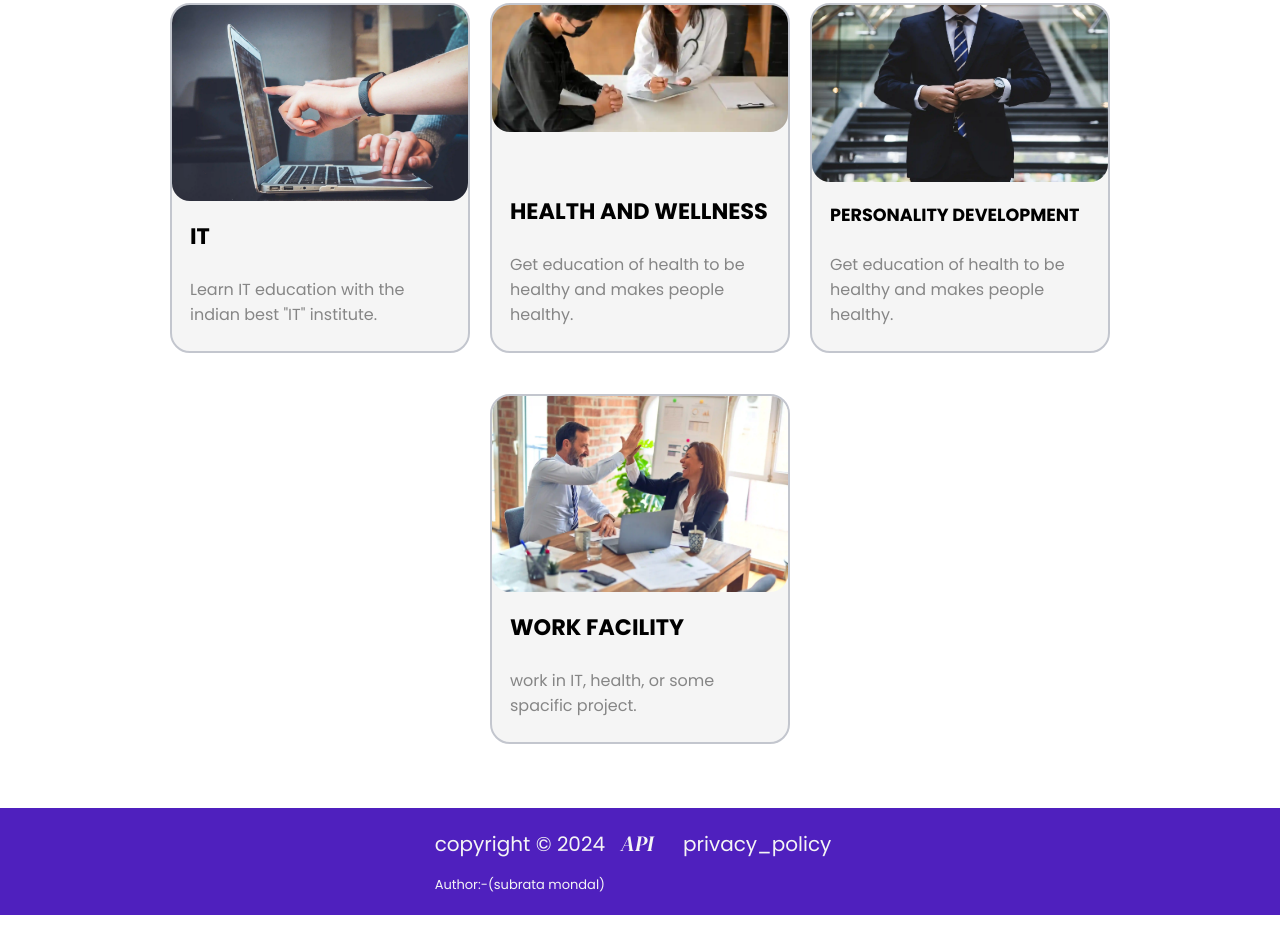
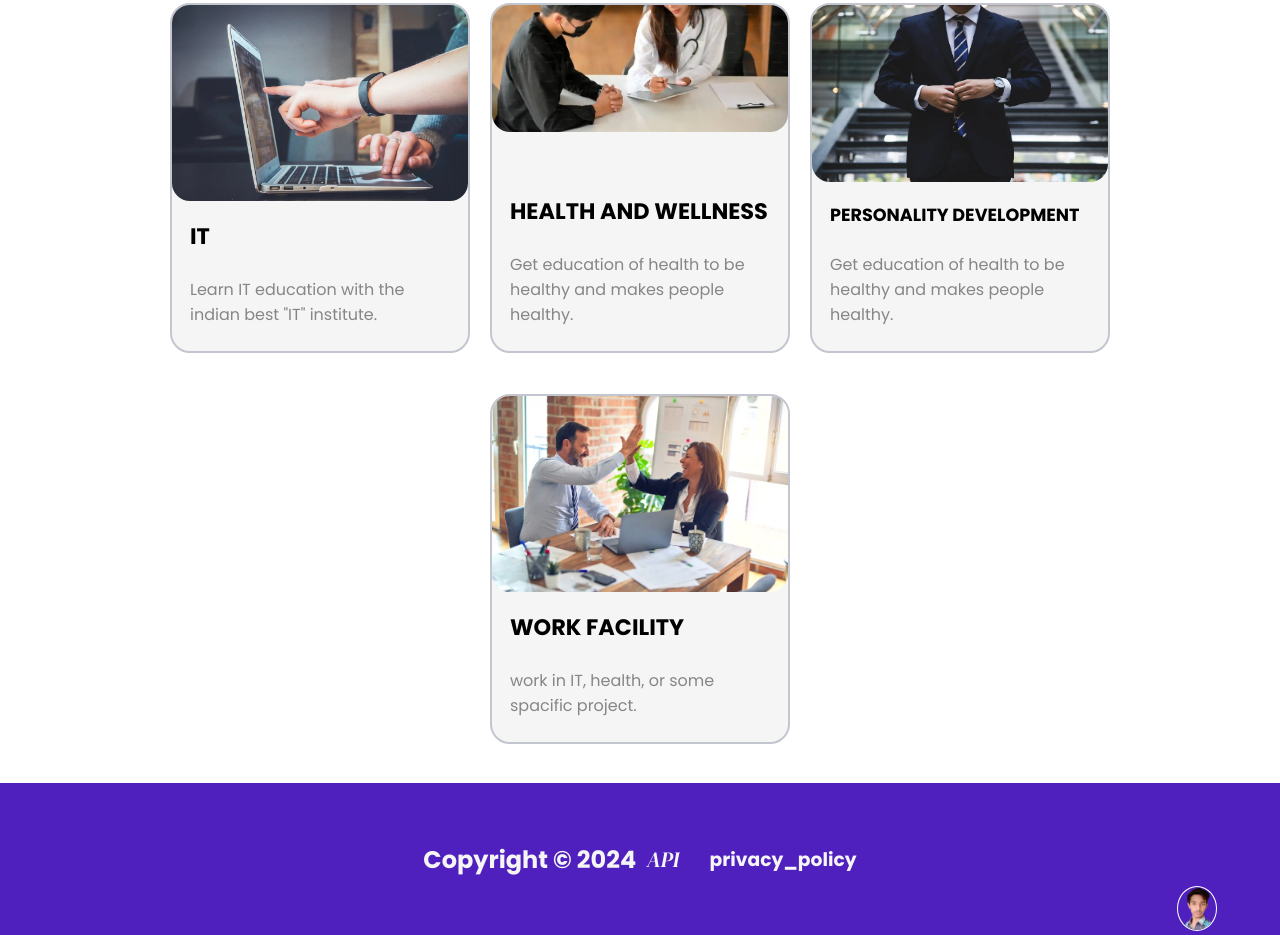
Before and after one commit to subratamondal1029/api-project, a plain HTML site: page index.html in a window 1280 px wide. Shown: the part 533-1468 px from the top of the page. Drawn offline with nearby package versions, Linux system fonts and the light colour scheme; a web font is replaced by a local one.

Commit message:
footer styling complete

```diff
--- a/css-files/home.css
+++ b/css-files/home.css
@@ -79,6 +79,7 @@ text-align: center;
     justify-content: center;
     flex-wrap: wrap;
     gap: 0 20px;
+    padding-bottom: 20px;
 }
 #catagories .cata_container {
     width: 100%;
--- a/css-files/style.css
+++ b/css-files/style.css
@@ -25,7 +25,7 @@ a {
   --HFcolor: whitesmoke;
   --listcolor: #ebdede;
   --HFbgcolor: rgb(79, 32, 190);
-  --hovercolor: rgb(59, 173, 207);
+  --hovercolor: rgb(20, 238, 238);
   --hoverBGcolor: rgb(0 67 255);
 }
 
@@ -194,41 +194,65 @@ main {
 }
 
 /* footer styling */
+footer{
+  background-color: var(--HFbgcolor);
+  color: var(--HFcolor);
+  width: 100vw;
+  height: 19vh;
+  position: absolute;
+  bottom: 0;
+  display: flex;
+  justify-content: center;
+  align-items: center;
+  gap: 20px;
+}
 
-footer {
-  position: absolute;
-  width: 100vw;
-  bottom: 0;
+#copyRight{
+  display: flex;
+  justify-content: center;
+  align-items: center;
 }
-footer nav {
-  background-color: var(--HFbgcolor);
-  padding: 20px;
-  display: flex;
-  flex-direction: column;
-  place-content: center;
-  flex-wrap: wrap;
+
+#privacyPolicy{
+color: var(--HFcolor);
 }
-footer nav a {
-  color: var(--HFcolor);
-  transition: all .2s linear;
-}
-footer nav a:hover {
+
+#privacyPolicy:hover{
   color: var(--hovercolor);
 }
-.copyright {
-  font-size: 20px;
-  box-sizing: border-box;
-  margin: auto;
-  color: var(--HFcolor);
-}
-footer nav .link {
-  padding: 0px 14px;
+
+#author{
+  width: 100px;
+  height: 75px;
+  color: #ebdede;
+  position: absolute;
+  bottom: 4px;
+  right: 33px;
+  display: flex;
+  justify-content: center;
+  align-items: flex-end;
+  gap: 5px;
 }
 
-/* author styling */
+#author img{
+  width: 40px;
+  border-radius: 50%;
+  border: 1px solid #fff;
+  position: relative;
+  z-index: 2;
+}
 
-footer nav .author {
-  margin-top: 16px;
-  font-size: 13px;
-  display: block;
+#tooltip{
+  position: absolute;
+  top: 10px;
+  opacity: 0;
+  font-size: 18px;
+  font-weight: bold;
+  z-index: 1;
+  transition: all .2s ease-out;
 }
+
+#author img:hover + #tooltip{
+  top: -5px;
+  opacity: 1;
+}
--- a/index.html
+++ b/index.html
@@ -24,7 +24,7 @@
         <nav>
             <span class="logo">API</span>
             <ul>
-                <li class="nav-hide"><a href="#">Home</a></li>
+                <li class="nav-hide"><a href="#" class="active">Home</a></li>
                 <li class="nav-hide"><a href="#cataheading">Catagories</a></li>
                 <li class="nav-hide"><a href="html-files/contact.html">Contact Us</a></li>
             </ul>
@@ -36,7 +36,7 @@
         <nav id="sidenav">
             <img src="media/images/close.webp" alt="..." id="close">
             <ul>
-                <li><a href="#">Home</a></li>
+                <li><a href="#" class="active">Home</a></li>
                 <li><a href="#cataheading">Catagories</a></li>
                 <li><a href="html-files/contact.html">Contact Us</a></li>
             </ul>
@@ -118,21 +118,18 @@
 
     </main>
     <footer>
-        <nav>
-            <span class="copyright">
-            copyright &copy; <span id="current-year"></span>
-            <span class="logo">API</span>
-            <span class="link">
+        <div id="copyRight">
+            <h2>Copyright &copy; <span id="current-year"></span></h2>
+            <a class="logo" href="#">API</a>
+        </div>
+        <a id="privacyPolicy" href="html-files/privacy_policy.html"><h3>privacy_policy</h3></a>
 
-                <a href="html-files/privacy_policy.html">privacy_policy</a>
-            </span>
-            </span>
-            <span class="author">
+        <a href="https://subrataprojects.netlify.app" id="author">
+            <img src="media/images/subrata.png" alt="Developer">
+            <span id="tooltip">Developer</span>
+        </a>
+    </footer>
 
-                <a href="https://subratamondal1029.github.io/mini_potpolio/" target="_blank">Author:-(subrata mondal)</a>
-            </span>
-        </nav>
-    </footer>
 <script src="https://unpkg.com/typed.js@2.0.16/dist/typed.umd.js"></script>
     <script src="js-files/script.js"></script>
     <script src="js-files/home.js" type="module"></script>
```
Also changed, not shown: media/images/subrata.png (added).
